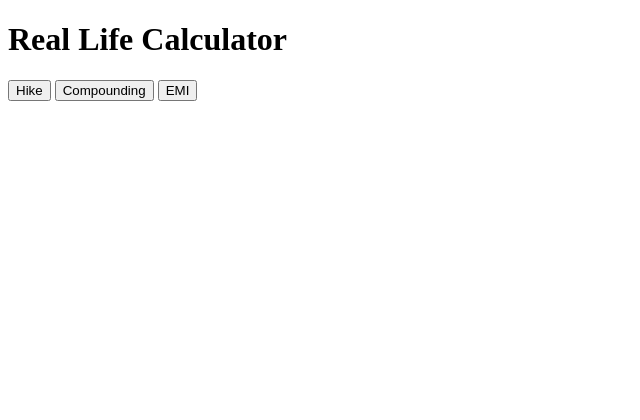
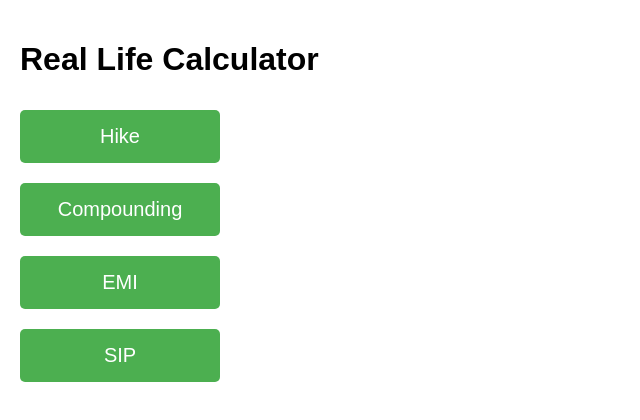
Before and after one commit to ArulrajGopal/real-life-calculator, a website: page static/index.html in a window 1280 px wide. Shown: the whole page, without its empty margins (0-640 px from the left). Drawn offline with Linux system fonts and the light colour scheme.

Commit message:
buttons fix

```diff
--- a/static/index.html
+++ b/static/index.html
@@ -8,8 +8,11 @@
 </head>
 <body>
     <h1>Real Life Calculator</h1>
-    <button onclick="window.location.href='hike.html'">Hike</button>
-    <button onclick="window.location.href='compounding.html'">Compounding</button>
-    <button onclick="window.location.href='emi.html'">EMI</button>
+    <div class="button-container">
+        <button class="big-button" onclick="window.location.href='hike.html'">Hike</button>
+        <button class="big-button" onclick="window.location.href='compounding.html'">Compounding</button>
+        <button class="big-button" onclick="window.location.href='emi.html'">EMI</button>
+        <button class="big-button" onclick="window.location.href='sip.html'">SIP</button>
+    </div>
 </body>
 </html>
--- a/static/styles.css
+++ b/static/styles.css
@@ -0,0 +1,29 @@
+body {
+    font-family: Arial, sans-serif;
+    text-align: left; /* Align text to the left */
+    margin: 0;
+    padding: 20px;
+}
+
+.button-container {
+    display: flex;
+    flex-direction: column; /* Stack buttons vertically */
+    align-items: flex-start; /* Left align buttons */
+}
+
+.big-button {
+    font-size: 20px; /* Adjust size as needed */
+    padding: 15px; /* Uniform padding for buttons */
+    margin: 10px 0; /* Space between buttons */
+    width: 200px; /* Set a fixed width for uniformity */
+    cursor: pointer;
+    border: none; /* Remove default border */
+    border-radius: 5px; /* Rounded corners */
+    background-color: #4CAF50; /* Green background */
+    color: white; /* White text */
+    transition: background-color 0.3s; /* Smooth background change */
+}
+
+.big-button:hover {
+    background-color: #45a049; /* Darker green on hover */
+}
```
Also changed, not shown: static/SIP.html (added, +12 -0 lines).
